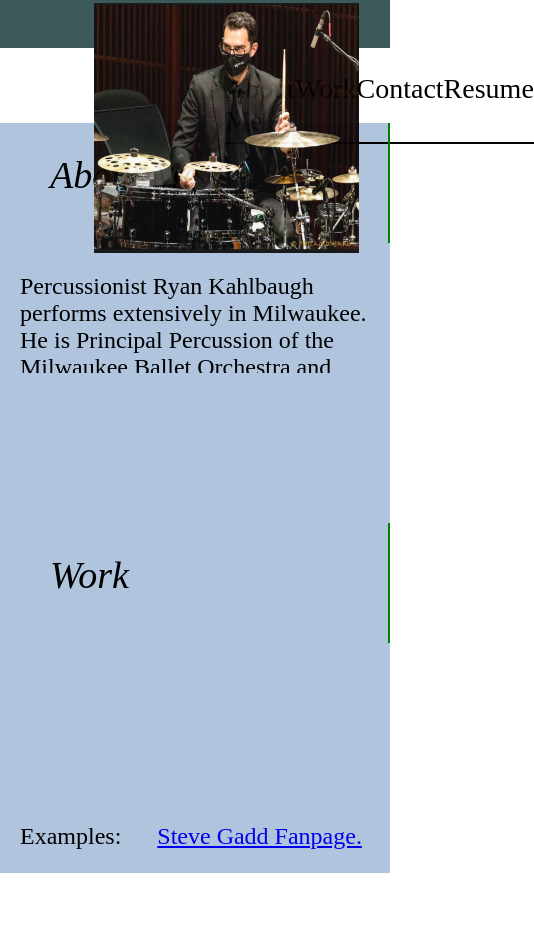
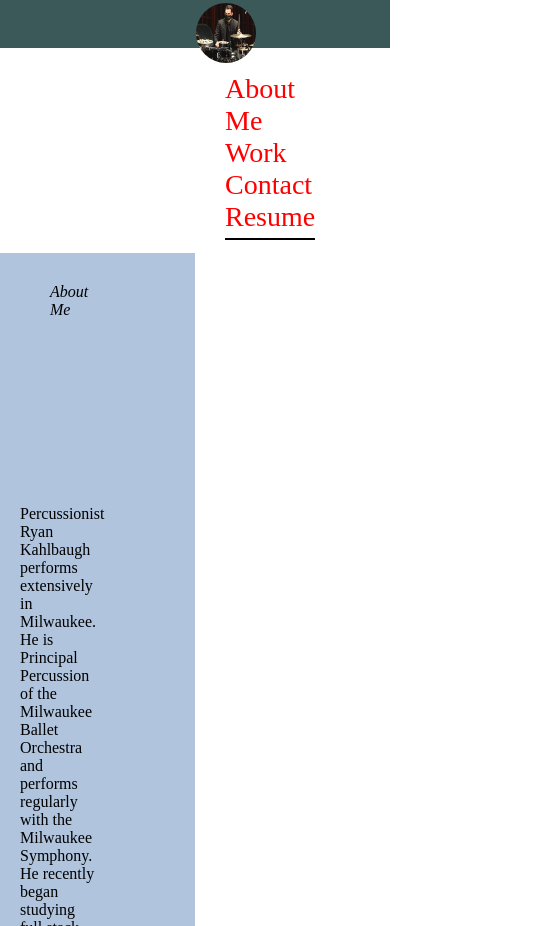
Before and after one commit to Boywondr84/Professional-Repository, a plain HTML site: page index.html in a window 390 px wide. Shown: the part 277-1203 px from the top of the page, 534 px wide, since content can reach past the window. Drawn offline with Linux system fonts and the light colour scheme.

Commit message:
consolidated css added media queries

```diff
--- a/assets/css/style.css
+++ b/assets/css/style.css
@@ -27,6 +27,12 @@ header img {
     margin-top: 15px;
     margin-left: 62px;
 
+}
+
+img {
+    width: 40px;
+    height: 40px;
+    border-radius: 50px;
 }
 
 #music {
@@ -84,65 +90,130 @@ header img {
     display: flex;
     flex-wrap: wrap;
     width: 100%;
-    height: 500px;
+    height: 450px;
     background-color: lightsteelblue;
     justify-content: space-evenly;
 }
 
-#box1 {
+#box-primary {
     flex: 1 15%;
     border-right: 2px solid green;
-    height: 120px;
-}
-
-#box1 p {
+    height: 100px;
     font-style: italic;
     font-size: 38px;
     margin-top: 30px;
     margin-left: 50px;
+    margin-bottom: 150px;
 }
 
-#box2 {
-    flex: 80%;
+#box-secondary {
+    flex: 1 80%;
     height: 100px;
-    margin-top: 30px;
-}
-
-#box2 p {
+    margin-top: 36px;
     font-size: 24px;
     padding-left: 20px;
 }
 
-#box3 {
-    flex: 1 15%;
-    border-right: 2px solid green;
-    height: 120px;
-    margin-top: 150px;
+#box-secondary a {
+    margin-left: 30px;
+    text-decoration: none;
 }
 
-#box3 p {
-    font-style: italic;
-    font-size: 38px;
-    margin-top: 30px;
-    margin-left: 50px;
+#box-secondary a:hover {
+    background-color: yellow;
+    border-radius: 5px;
 }
 
-#box4 {
-    flex: 1 80%;
-    height: 100px;
-    margin-top: 180px;
+#box-secondary ul li {
+    margin: 0 0 20px 20px;
 }
 
-#box4 p {
-    font-size: 24px;
-    padding-left: 20px;
+#box-secondary ul li a {
+    text-decoration: none;
 }
 
-#box4 a {
-    padding-left: 30px;
+#box-secondary ul li a:hover {
+    background-color: plum;
+    border-radius: 20px;
 }
-
 footer {
     font-size: 32px;
     text-align: center;
 }
+
+/* Media Queries */
+@media screen and (max-width: 995px) {
+    header img {
+        width: 95px;
+        height: 95px;
+}
+
+#box-primary {
+    font-size: 20px;
+}
+
+#box-secondary {
+    font-size: 20px;
+}
+
+#box-secondary ul li {
+    font-size: 17px;
+}
+
+
+@media screen and (max-width: 768px) {
+    header img {
+        width: 80px;
+        height: 80px;
+}
+
+    .links {
+        flex-direction: column;
+}
+
+    .parent {
+        flex-direction: column;
+        width: 70%;
+        height: 70%;
+        margin-top: 80px;
+}
+
+@media screen and (max-width: 575px) {
+    header {width: 100%;
+}
+
+    header img {
+        width: 60px;
+        height: 60px;
+}
+
+    .links {
+        flex-direction: column;
+}
+
+    .links a {
+        color: red;
+}
+
+    .parent {
+        flex-direction: column;
+        width: 50%;
+        height: 50%;
+        margin-top: 130px;
+    }
+
+    #box-primary {
+        border: none;
+        width: 30%;
+        font-size: 16px;
+}
+
+    #box-secondary {
+        width: 50%;
+        font-size: 16px;
+}
+
+    footer {
+        font-size: 12px;
+        color: violet;
+}
--- a/index.html
+++ b/index.html
@@ -37,27 +37,58 @@
 
 <section id="About-me"></section>
 <section class="parent">
-        <div id="box1">
+        <div id="box-primary">
             <p>About Me</p>
         </div>
-        <div id="box2">
+        <div id="box-secondary">
             <p>Percussionist Ryan Kahlbaugh performs extensively in Milwaukee. He is Principal Percussion of the Milwaukee Ballet Orchestra and performs regularly with the Milwaukee Symphony.
                 He recently began studying full stack web development and is enjoying the new challenges of building websites!
             </p>
         </div>
-    </div>
 
 <section id="Work"></section>
 <section class="parent">
-            <div id="box3">
+            <div id="box-primary">
                 <p>Work</p>
             </div>
-            <div id="box4">
-                <p>Examples:
-                <a href="./assets/images/Gaddfanpage.html">Steve Gadd Fanpage.</a>
-                </p>
+            <div id="box-secondary">
+                <p>Examples:</p>
+                    <div class="secondary-photo">
+                    <a href="./assets/images/Gaddfanpage.html">Steve Gadd Fanpage<img src="./assets/images/favicon.ico.jpg"></img></a>
+                    </div>
             </div>
-        </div>
 
+<section id="Contact"></section>
+<section class="parent">
+            <div id="box-primary">
+                <p>Contact</p>
+            </div>
+            <div id="box-secondary">
+                <ul>
+                    <li>E-mail:
+                        <a href="my.email@gmail.com">my.email@gmail.com</a>
+                    </li>
+                    <li>Phone:</li>
+                    <li>Facebook:
+                        <a href="https://www.facebook.com/">Facebook Account</a>
+                    </li>
+            </div>
 
+<section id="Resume"></section>
+<section class="parent">
+            <div id="box-primary">
+                <p>Resume</p>
+            </div>
+            <div id="box-secondary">
+                <ul>
+                    <li>Education:</li>
+                    <li>Work Experience:</li>
+                </ul>
+            </div>
+</section>
+<footer>
+    <h1>More Updates Coming Soon!</h1>
+</footer>
 </body>
+
+</html>
```
Also changed, not shown: assets/images/favicon.ico.jpg (added).
